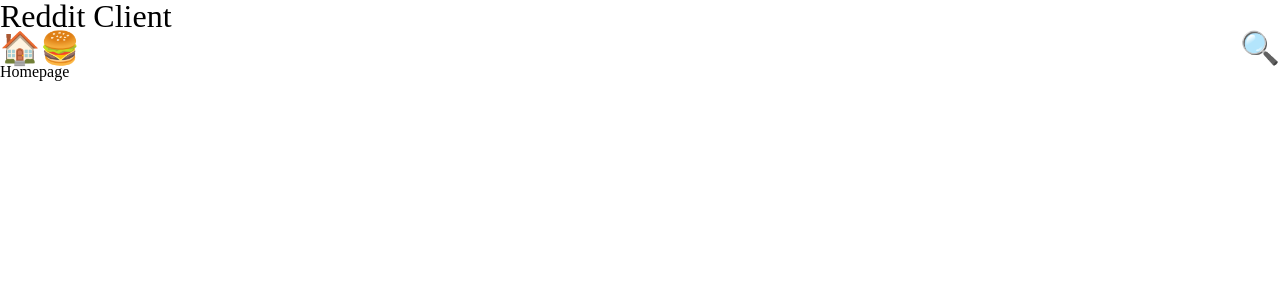
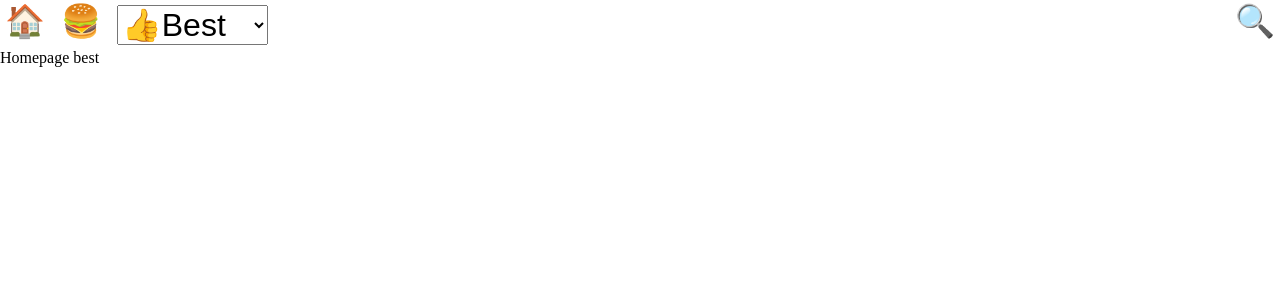
Before and after one commit to LWest001/reddit-client, a React (Vite) app: page / in a window 1280 px wide. Shown: the top 300 px of the page. Built offline with nearby package versions, Linux system fonts and the light colour scheme.

Commit message:
clicking home resets SortSelector to Best

```diff
--- a/src/components/Header.jsx
+++ b/src/components/Header.jsx
@@ -1,16 +1,40 @@
-import { Link } from "react-router-dom";
+import { useDispatch, useSelector } from "react-redux";
+import { Link, useNavigate } from "react-router-dom";
+import SortSelector from "./SortSelector";
+import { sortType } from "../features/homepage/homepageSlice";
+import { useEffect } from "react";
+import { selectSortType } from "../features/homepage/homepageSlice";
 
 const Header = () => {
+  const selectedType = useSelector(selectSortType);
+  useEffect(() => {
+    if (selectedType === "best") {
+      document.querySelector("select").selectedIndex = 0;
+    }
+  }, [selectedType]);
+
+  const dispatch = useDispatch();
+  const navigate = useNavigate();
+
+  const handleClick = () => {
+    dispatch(sortType("best"));
+    navigate("best");
+  };
+
   return (
     <header className="Header">
-      <h1>Reddit Client</h1>
       <nav>
         <ul>
           <li>
-            <Link to="/">🏠</Link>
+            <Link to="/" onClick={handleClick}>
+              🏠
+            </Link>
           </li>
           <li>
             <Link to="/">🍔</Link>
+          </li>
+          <li>
+            <SortSelector />
           </li>
           <li id="searchLink">
             <Link to="/search">🔍</Link>
--- /dev/null
+++ b/src/components/SortSelector.jsx
@@ -0,0 +1,28 @@
+import { useDispatch } from "react-redux";
+import { sortType } from "../features/homepage/homepageSlice";
+import { useNavigate } from "react-router-dom";
+
+const SortSelector = () => {
+  const dispatch = useDispatch();
+  const navigate = useNavigate();
+
+  const handleChange = ({ target }) => {
+    dispatch(sortType(target.value));
+    navigate(target.value);
+  };
+  return (
+    <select
+      className="SortSelector"
+      name="SortSelector"
+      onChange={handleChange}
+    >
+      <option value="best">👍Best</option>
+      <option value="hot">🔥Hot</option>
+      <option value="new">✨New</option>
+      <option value="top">⬆️Top</option>
+      <option value="rising">⤴️Rising</option>
+    </select>
+  );
+};
+
+export default SortSelector;
--- a/src/features/homepage/Homepage.jsx
+++ b/src/features/homepage/Homepage.jsx
@@ -1,5 +1,5 @@
-const Homepage = () => {
-  return <>Homepage</>;
+const Homepage = ({ sortType }) => {
+  return <>Homepage {sortType}</>;
 };
 
 export default Homepage;
--- a/src/index.css
+++ b/src/index.css
@@ -3,6 +3,7 @@
   flex-direction: row;
   font-size: 2rem;
   justify-content: start;
+  gap: 1rem;
 }
 
 nav ul li a {
@@ -16,3 +17,12 @@
 h1 {
   font-size: 2rem;
 }
+
+.SortSelector {
+  font-size: 2rem;
+}
+
+header {
+  margin: 5px;
+
+}
```
